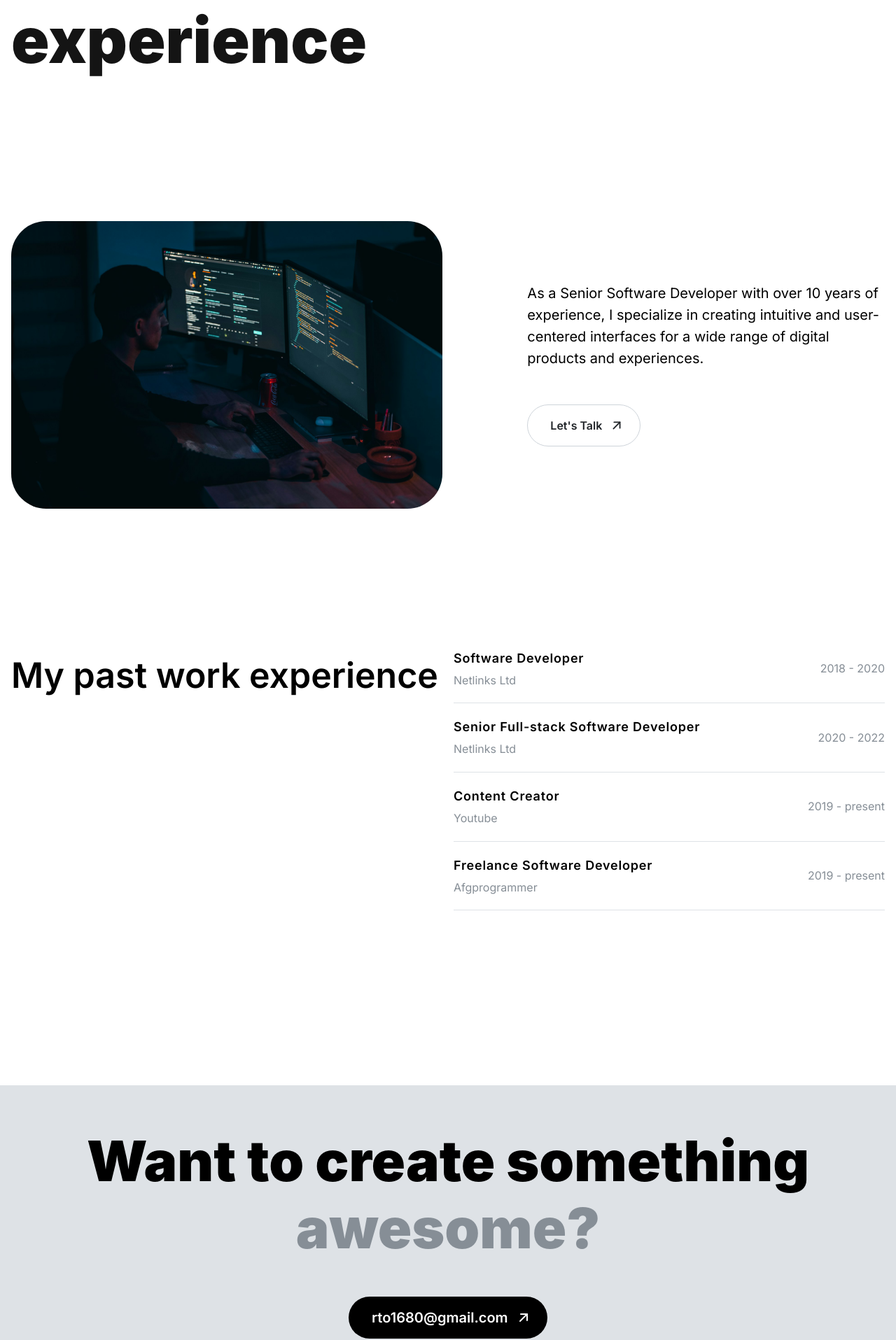
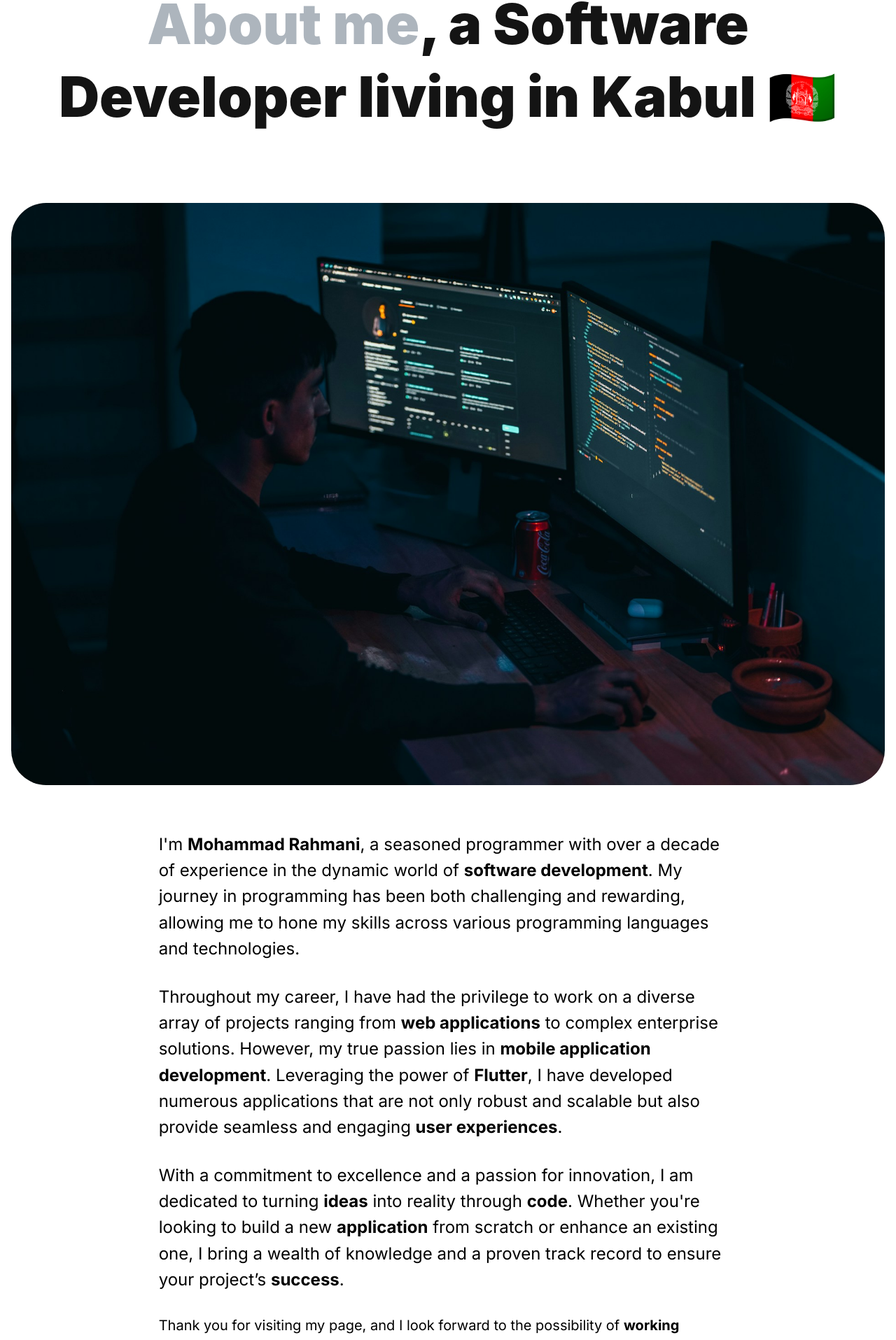
Before and after one commit to afgprogrammer/afgprogrammer.github.io, a Next.js app: page /about-me in a window 1280 px wide. Shown: the part 184-2099 px from the top of the page at 70% size. Built offline with nearby package versions, Linux system fonts and the light colour scheme.

Commit message:
Update about-me page design

```diff
--- a/src/app/about-me/page.tsx
+++ b/src/app/about-me/page.tsx
@@ -1,9 +1,6 @@
-import Link from "next/link";
 import {
   Box,
   Button,
-  Card,
-  CardSection,
   Container,
   Divider,
   Grid,
@@ -21,22 +18,14 @@ import { IconArrowUpRight } from "@tabler/icons-react";
 export default function AboutMe() {
   return (
     <>
+      <Space h={100} />
       <Container size="xl" pos="relative">
-        {/* <Box
-          w={500}
-          h={400}
-          style={{
-            right: 100,
-            position: "absolute",
-            background: "linear-gradient(45deg, red, #1a00ef)",
-            filter: "blur(100px)",
-          }}
-        ></Box> */}
         <Box style={{ position: "relative" }}>
           <Title
             order={1}
-            fz={90}
+            fz={80}
             fw={900}
+            ta="center"
             c={"light-dark(var(--mantine-color-dark-9), white)"}
           >
             <span
@@ -45,27 +34,53 @@ export default function AboutMe() {
                   "light-dark(var(--mantine-color-gray-5), var(--mantine-color-dark-2))",
               }}
             >
-              About me,{" "}
+              About me
             </span>
-            my story and my experience
+            , a Software Developer living in Kabul 🇦🇫
           </Title>
         </Box>
-        <Space h={200} />
+        <Space h={100} />
         <Grid justify="space-between" align="center">
-          <GridCol span={6}>
+          <GridCol span={12}>
             <Image src={"/mohammad-rahmani.jpg"} radius={50} />
+            {/* <Image src={"/me.png"} h={600} radius={50} /> */}
           </GridCol>
-          <GridCol span={5}>
-            <Text fz={20}>
-              As a Senior Software Developer with over 10 years of experience, I
-              specialize in creating intuitive and user-centered interfaces for
-              a wide range of digital products and experiences.
+          <GridCol span={8} mx="auto" mt={50}>
+            <Text fz={24} c="light-dark(black, white)">
+              I'm <strong>Mohammad Rahmani</strong>, a seasoned programmer with
+              over a decade of experience in the dynamic world of{" "}
+              <strong>software development</strong>. My journey in programming
+              has been both challenging and rewarding, allowing me to hone my
+              skills across various programming languages and technologies.
             </Text>
-            <Space h={50} />
+            <Text fz={24} mt={32} c="light-dark(black, white)">
+              Throughout my career, I have had the privilege to work on a
+              diverse array of projects ranging from{" "}
+              <strong>web applications</strong> to complex enterprise solutions.
+              However, my true passion lies in{" "}
+              <strong>mobile application development</strong>. Leveraging the
+              power of <strong>Flutter</strong>, I have developed numerous
+              applications that are not only robust and scalable but also
+              provide seamless and engaging <strong>user experiences</strong>.
+            </Text>
+            <Text fz={24} mt={32} c="light-dark(black, white)">
+              With a commitment to excellence and a passion for innovation, I am
+              dedicated to turning <strong>ideas</strong> into reality through{" "}
+              <strong>code</strong>. Whether you're looking to build a new{" "}
+              <strong>application</strong> from scratch or enhance an existing
+              one, I bring a wealth of knowledge and a proven track record to
+              ensure your project’s <strong>success</strong>.
+            </Text>
+            <Text fz={20} mt={32} c="light-dark(black, white)">
+              Thank you for visiting my page, and I look forward to the
+              possibility of <strong>working together</strong>!
+            </Text>
+            <Space h={32} />
             <Button
+              w={200}
               variant="default"
               component="a"
-              size="xl"
+              size="lg"
               fz={16}
               radius="xl"
               href="mailto:rto1680@gmail.com"
```
